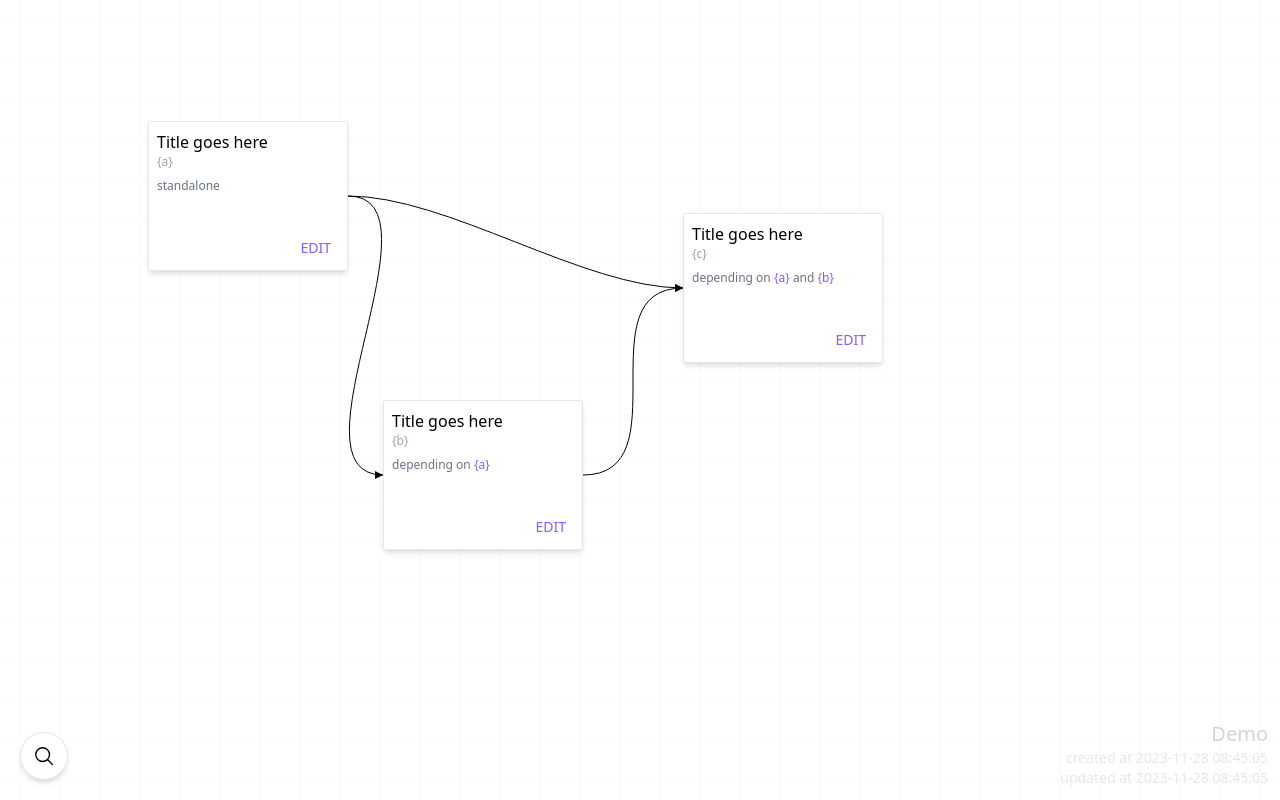
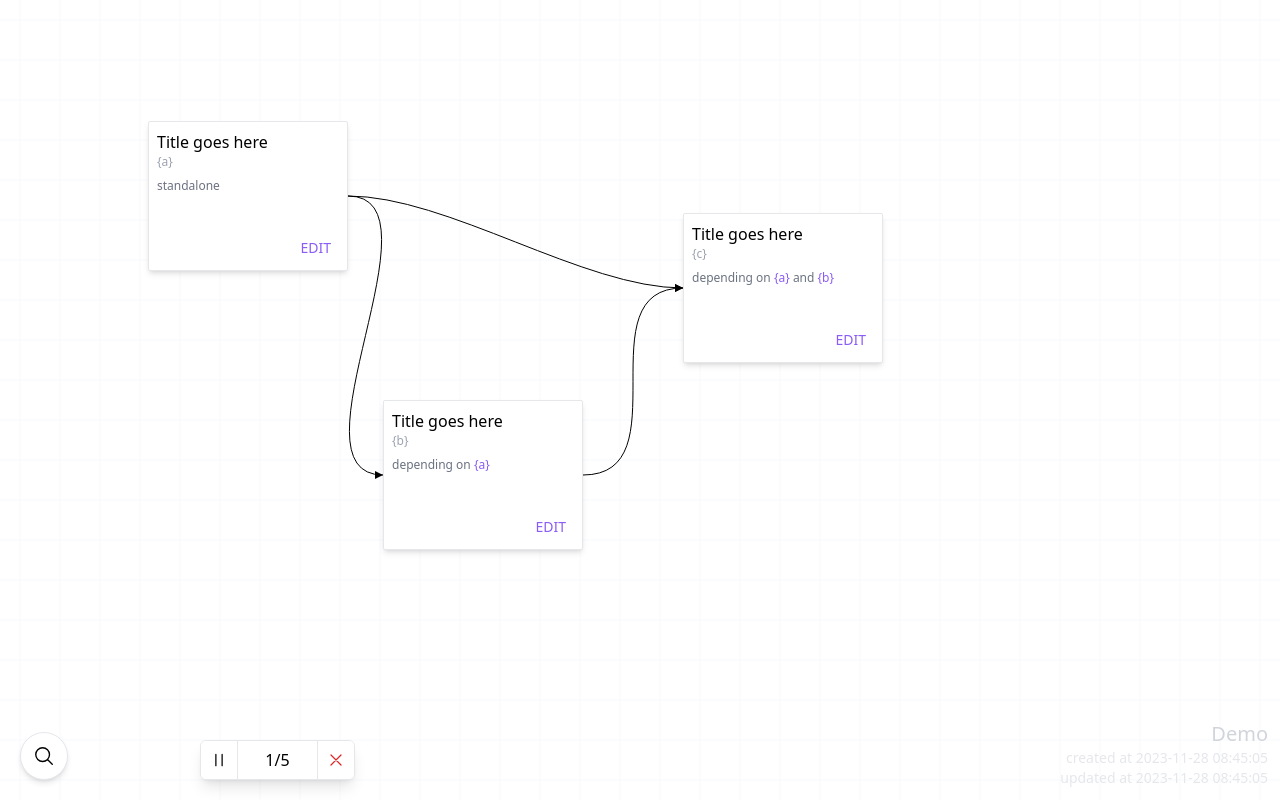
Before and after one commit to xloc/prompt-graph, a Vue app: page / in a window 1280 px wide. Built offline with nearby package versions, Linux system fonts and the light colour scheme.

Commit message:
layout inferece toolbar

```diff
--- a/src/App.vue
+++ b/src/App.vue
@@ -12,6 +12,7 @@ import _, { debounce } from 'lodash';
 import { readableTime } from './formatter/time';
 import { Action } from './models/action';
 import { MagnifyingGlassIcon } from '@heroicons/vue/24/outline';
+import InferenceWidget from './components/inference/InferenceWidget.vue';
 
 
 
@@ -143,5 +144,6 @@ const actions: Action[] = [
     <FilePage v-if="showFiles && editingFile" @close="showFiles = false" v-model="editingFile" />
     <SearchPage :actions="actions" :open="showSearch" @close="showSearch = false"
       @select="a => (actions.find(i => i.id === a.id)?.action ?? _.noop)()" />
+    <InferenceWidget class="z-0"></InferenceWidget>
   </div>
 </template>
--- /dev/null
+++ b/src/components/inference/InferenceWidget.vue
@@ -0,0 +1,31 @@
+<template>
+  <div
+    class="flex border rounded-md shadow-lg h-10  absolute bottom-5 left-[200px] bg-white overflow-hidden">
+    <button class="p-2 bg-white border-r hover:bg-slate-100" @click="isInferencing = !isInferencing">
+      <PlayIcon v-if="!isInferencing" class="w-5 h-5" />
+      <PauseIcon v-else class="w-5 h-5" />
+    </button>
+
+
+
+    <button class="w-20 border-r flex justify-center items-center">
+      1/5
+    </button>
+
+
+    <button title="Close This Toolbar" class="p-2 bg-white disabled:text-gray-400">
+      <XMarkIcon class="w-5 h-5 text-red-600" />
+    </button>
+
+
+  </div>
+</template>
+
+<script setup lang="ts">
+import { PlayIcon, PauseIcon, XMarkIcon } from '@heroicons/vue/24/outline'
+import { ref } from 'vue';
+
+const isInferencing = ref(true);
+
+
+</script>
--- a/src/models/inference.ts
+++ b/src/models/inference.ts
@@ -52,7 +52,8 @@ export const topologicalSort = (blocks: BlockModel[]): BlockModel[] => {
 }
 
 export interface Inference {
-  status: "done" | "error" | "running" | "paused";
+  isInferencing: boolean;
+  isClean: boolean;
   order: BlockModel[] | undefined;
   progress: number;
 }
```
